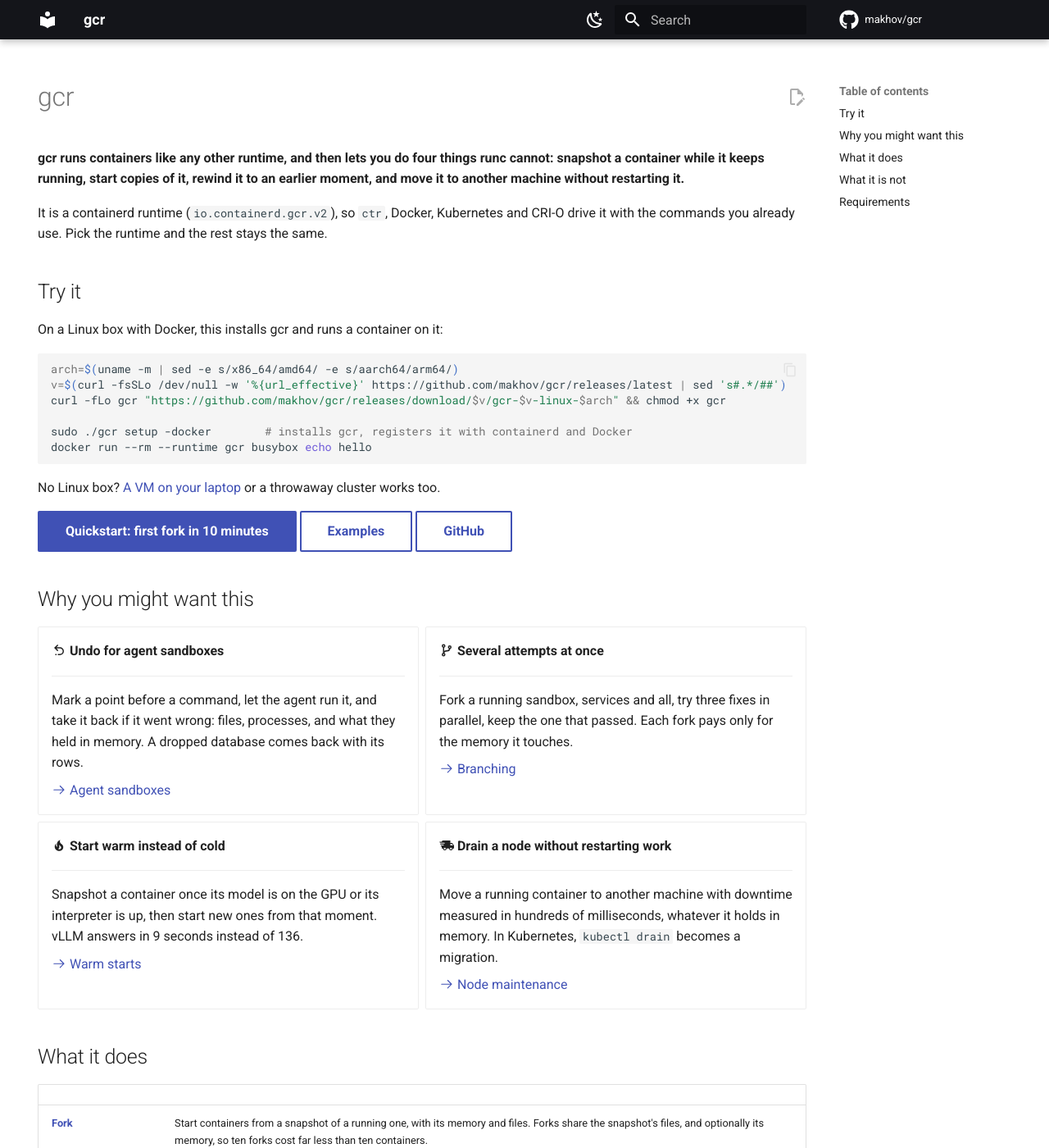
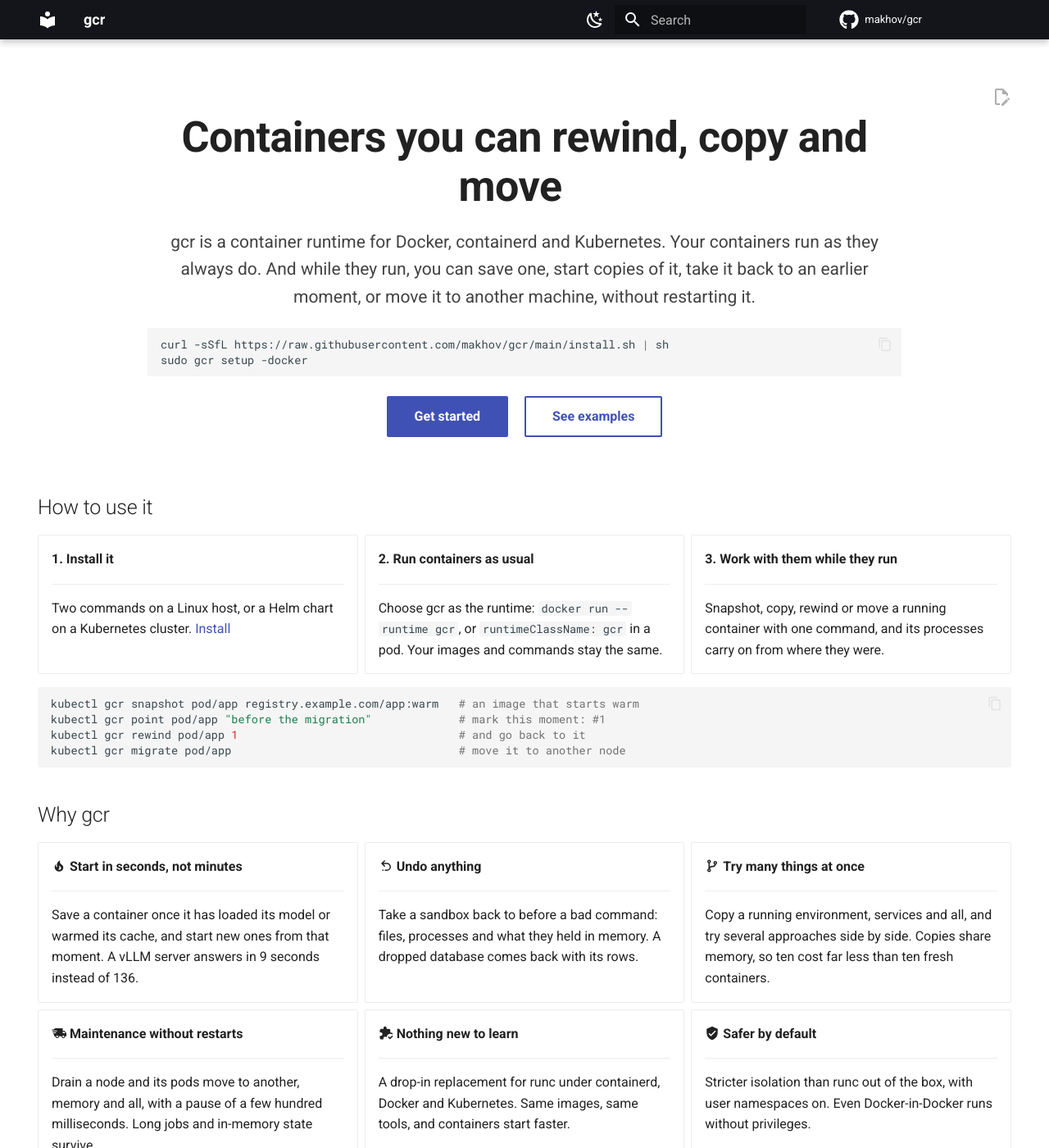
Before and after one commit to makhov/gcr, an MkDocs documentation site: the page built from docs/index.md, in a window 1280 px wide and 1400 px high. Shown: the whole window at 82% size. Built offline with MkDocs 1.6.1 and Material for MkDocs 9.7.7, drawn with Linux system fonts in a browser that asks for light colours; comment, search, counter and statistics services are not loaded; some of the changed text lies outside the part shown.

Commit message:
install.sh, and a simple home page (#110)
* install.sh, and a home page that says what gcr is

install.sh installs gcr from the releases with one command: it
downloads the binary for the machine, checks it against SHA256SUMS and
runs gcr setup with its arguments; with kubectl-gcr, the kubectl plugin
on Linux or macOS. curl or wget; GCR_VERSION, GCR_BIN_DIR, GCR_NO_SETUP.
The docs install with it, and CI lints and runs it.

The home page and the README become a short landing page: what gcr is,
how to use it in three steps, and why, in plain words, with the
reference material left to the pages it belongs on.

* install.sh installs the binary only; gcr setup is the next step

It picks the release and this machine's build, checks it, and puts it
in /usr/local/bin (GCR_BIN_DIR), with sudo if it has to, renaming it
over the old one. The docs run sudo gcr setup after it.

````diff
--- a/docs/index.md
+++ b/docs/index.md
@@ -1,118 +1,126 @@
 ---
 hide:
   - navigation
+  - toc
 ---
 
-# gcr
+<div class="gcr-hero" markdown>
 
-**gcr runs containers like any other runtime, and then lets you do four
-things runc cannot: snapshot a container while it keeps running, start
-copies of it, rewind it to an earlier moment, and move it to another
-machine without restarting it.**
+# Containers you can rewind, copy and move
 
-It is a containerd runtime (`io.containerd.gcr.v2`), so `ctr`, Docker,
-Kubernetes and CRI-O drive it with the commands you already use. Pick the
-runtime and the rest stays the same.
-
-## Try it
-
-On a Linux box with Docker, this installs gcr and runs a container on it:
+gcr is a container runtime for Docker, containerd and Kubernetes. Your
+containers run as they always do. And while they run, you can save one,
+start copies of it, take it back to an earlier moment, or move it to
+another machine, without restarting it.
 
 ```sh
-arch=$(uname -m | sed -e s/x86_64/amd64/ -e s/aarch64/arm64/)
-v=$(curl -fsSLo /dev/null -w '%{url_effective}' https://github.com/makhov/gcr/releases/latest | sed 's#.*/##')
-curl -fLo gcr "https://github.com/makhov/gcr/releases/download/$v/gcr-$v-linux-$arch" && chmod +x gcr
-
-sudo ./gcr setup -docker        # installs gcr, registers it with containerd and Docker
-docker run --rm --runtime gcr busybox echo hello
+curl -sSfL https://raw.githubusercontent.com/makhov/gcr/main/install.sh | sh
+sudo gcr setup -docker
 ```
 
-No Linux box? [A VM on your laptop](install.md#a-vm-on-your-laptop) or a
-throwaway cluster works too.
+[Get started](getting-started.md){ .md-button .md-button--primary }
+[See examples](examples/index.md){ .md-button }
 
-[Quickstart: first fork in 10 minutes](getting-started.md){ .md-button .md-button--primary }
-[Examples](examples/index.md){ .md-button }
-[GitHub](https://github.com/makhov/gcr){ .md-button }
+</div>
 
-## Why you might want this
+## How to use it
 
 <div class="grid cards" markdown>
 
--   :material-undo-variant: **Undo for agent sandboxes**
+-   **1. Install it**
 
     ---
 
-    Mark a point before a command, let the agent run it, and take it back
-    if it went wrong: files, processes, and what they held in memory. A
-    dropped database comes back with its rows.
+    Two commands on a Linux host, or a Helm chart on a Kubernetes
+    cluster. [Install](install.md)
 
-    [:octicons-arrow-right-24: Agent sandboxes](examples/agent-sandbox.md)
-
--   :material-source-branch: **Several attempts at once**
+-   **2. Run containers as usual**
 
     ---
 
-    Fork a running sandbox, services and all, try three fixes in
-    parallel, keep the one that passed. Each fork pays only for the
-    memory it touches.
+    Choose gcr as the runtime: `docker run --runtime gcr`, or
+    `runtimeClassName: gcr` in a pod. Your images and commands stay
+    the same.
 
-    [:octicons-arrow-right-24: Branching](examples/agent-sandbox.md)
-
--   :material-fire: **Start warm instead of cold**
+-   **3. Work with them while they run**
 
     ---
 
-    Snapshot a container once its model is on the GPU or its interpreter
-    is up, then start new ones from that moment. vLLM answers in 9
-    seconds instead of 136.
+    Snapshot, copy, rewind or move a running container with one
+    command, and its processes carry on from where they were.
 
-    [:octicons-arrow-right-24: Warm starts](examples/warm-starts.md)
+</div>
 
--   :material-truck-fast: **Drain a node without restarting work**
+```sh
+kubectl gcr snapshot pod/app registry.example.com/app:warm   # an image that starts warm
+kubectl gcr point pod/app "before the migration"             # mark this moment: #1
+kubectl gcr rewind pod/app 1                                 # and go back to it
+kubectl gcr migrate pod/app                                  # move it to another node
+```
+
+## Why gcr
+
+<div class="grid cards" markdown>
+
+-   :material-fire: **Start in seconds, not minutes**
 
     ---
 
-    Move a running container to another machine with downtime measured in
-    hundreds of milliseconds, whatever it holds in memory. In Kubernetes,
-    `kubectl drain` becomes a migration.
+    Save a container once it has loaded its model or warmed its cache,
+    and start new ones from that moment. A vLLM server answers in 9
+    seconds instead of 136.
 
-    [:octicons-arrow-right-24: Node maintenance](examples/node-maintenance.md)
+-   :material-undo-variant: **Undo anything**
+
+    ---
+
+    Take a sandbox back to before a bad command: files, processes and
+    what they held in memory. A dropped database comes back with its
+    rows.
+
+-   :material-source-branch: **Try many things at once**
+
+    ---
+
+    Copy a running environment, services and all, and try several
+    approaches side by side. Copies share memory, so ten cost far less
+    than ten fresh containers.
+
+-   :material-truck-fast: **Maintenance without restarts**
+
+    ---
+
+    Drain a node and its pods move to another, memory and all, with a
+    pause of a few hundred milliseconds. Long jobs and in-memory state
+    survive.
+
+-   :material-puzzle-check: **Nothing new to learn**
+
+    ---
+
+    A drop-in replacement for runc under containerd, Docker and
+    Kubernetes. Same images, same tools, and containers start faster.
+
+-   :material-shield-check: **Safer by default**
+
+    ---
+
+    Stricter isolation than runc out of the box, with user namespaces on.
+    Even Docker-in-Docker runs without privileges.
 
 </div>
 
-## What it does
+<div class="gcr-cta" markdown>
 
-| | |
-| --- | --- |
-| **[Fork](fork.md)** | Start containers from a snapshot of a running one, with its memory and files. Forks share the snapshot's files, and optionally its memory, so ten forks cost far less than ten containers. |
-| **[Time travel](time-travel.md)** | Points on a container's timeline, taken on request or after every `exec`, and a rewind to any of them in place. |
-| **[Live migration](migration.md)** | Move a running container to another host, over mutual TLS if you want it. |
-| **[Snapshots between hosts](snapshot-registry.md)** | Push a snapshot to any OCI registry, including S3-backed ones, and fork from it on another node. |
-| **[Snapshots as images](snapshot-images.md)** | A running pod's container pushed to a registry as an ordinary image. Pods that run it carry on from where it was, with no annotation and no special RuntimeClass. |
-| **[GPUs](gpus.md)** | NVIDIA GPUs through CDI, with CUDA state inside snapshots and forks. |
-| **[Hardening](hardening.md)** | Tighter defaults than runc: user namespaces, a denied set of syscalls on top of any seccomp profile, supervised mounts, a netlink policy in the kernel, and Landlock. Docker-in-Docker still runs, unprivileged. |
-| **[Drop-in runtime](runc-differences.md)** | containerd 1.7 to 2.4, Kubernetes (CRI conformance passes), Docker, and CRI-O with some features missing. |
+## Try it in ten minutes
 
-Containers start in 16 ms against runc's 22, because gcr runs
-libcontainer inside the shim instead of executing a binary per operation.
-[The full comparison](tradeoffs.md#compared-with-runc).
+The quickstart installs gcr, starts a container, copies it and rewinds
+it, on one Linux machine or a VM on your laptop.
 
-## What it is not
+[Start the quickstart](getting-started.md){ .md-button .md-button--primary }
+[GitHub](https://github.com/makhov/gcr){ .md-button }
 
-gcr is a container runtime, not a virtual machine: its containers share
-the host's kernel. For hostile code from many tenants on one host, use
-gVisor, Kata or Firecracker, or run gcr inside a VM per tenant.
-[What gcr is good for, and where it falls short](tradeoffs.md) is the
-honest version, with numbers.
+</div>
 
-## Requirements
-
-- Linux 6.12 or later, cgroup v2, root
-- containerd 1.7+, or CRI-O with [some features missing](crio.md)
-- libseccomp
-- CRIU for snapshots, forks, time travel and migration. `gcr setup`
-  installs the one gcr needs; you do not have to.
-
-Not every host can do everything, so `gcr doctor` tells you what yours
-can. [Installation](install.md) covers one host, a throwaway cluster and
-your own cluster.
+gcr shares the host's kernel, as runc does. For untrusted code from many
+tenants, run it inside VMs. [What it is good for, and where it falls short](tradeoffs.md).
--- /dev/null
+++ b/docs/stylesheets/home.css
@@ -0,0 +1,29 @@
+/* The home page (index.md): a centered header and closing call to action. */
+.gcr-hero,
+.gcr-cta {
+  text-align: center;
+  max-width: 46rem;
+  margin: 2rem auto 3rem;
+}
+.gcr-hero h1 {
+  font-size: 2.6rem;
+  font-weight: 700;
+  line-height: 1.15;
+  margin-bottom: 1rem;
+  color: var(--md-typeset-color);
+}
+.gcr-hero > p:first-of-type {
+  font-size: 1.05rem;
+  opacity: 0.85;
+}
+.gcr-hero pre,
+.gcr-cta pre {
+  text-align: left;
+}
+.gcr-hero .md-button,
+.gcr-cta .md-button {
+  margin: 0.4rem;
+}
+.gcr-cta {
+  margin-top: 4rem;
+}
--- a/mkdocs.yml
+++ b/mkdocs.yml
@@ -46,6 +46,9 @@
         name: Light mode
   icon:
     repo: fontawesome/brands/github
+
+extra_css:
+  - stylesheets/home.css
 
 markdown_extensions:
   - admonition
````
Also changed, not shown: README.md (+43 -87 lines), docs/getting-started.md (+5 -8 lines), docs/install.md (+26 -17 lines), docs/snapshot-images.md (+2 -3 lines), 2 other files.
